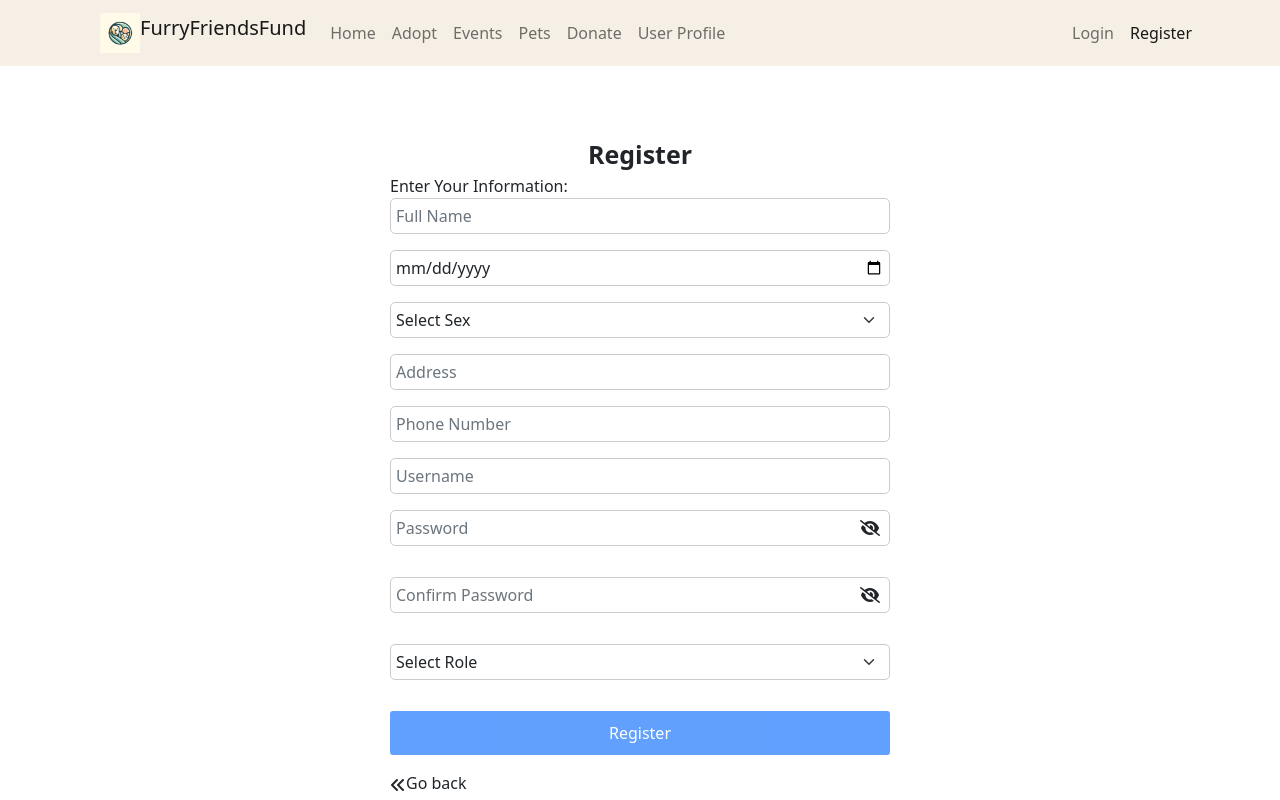
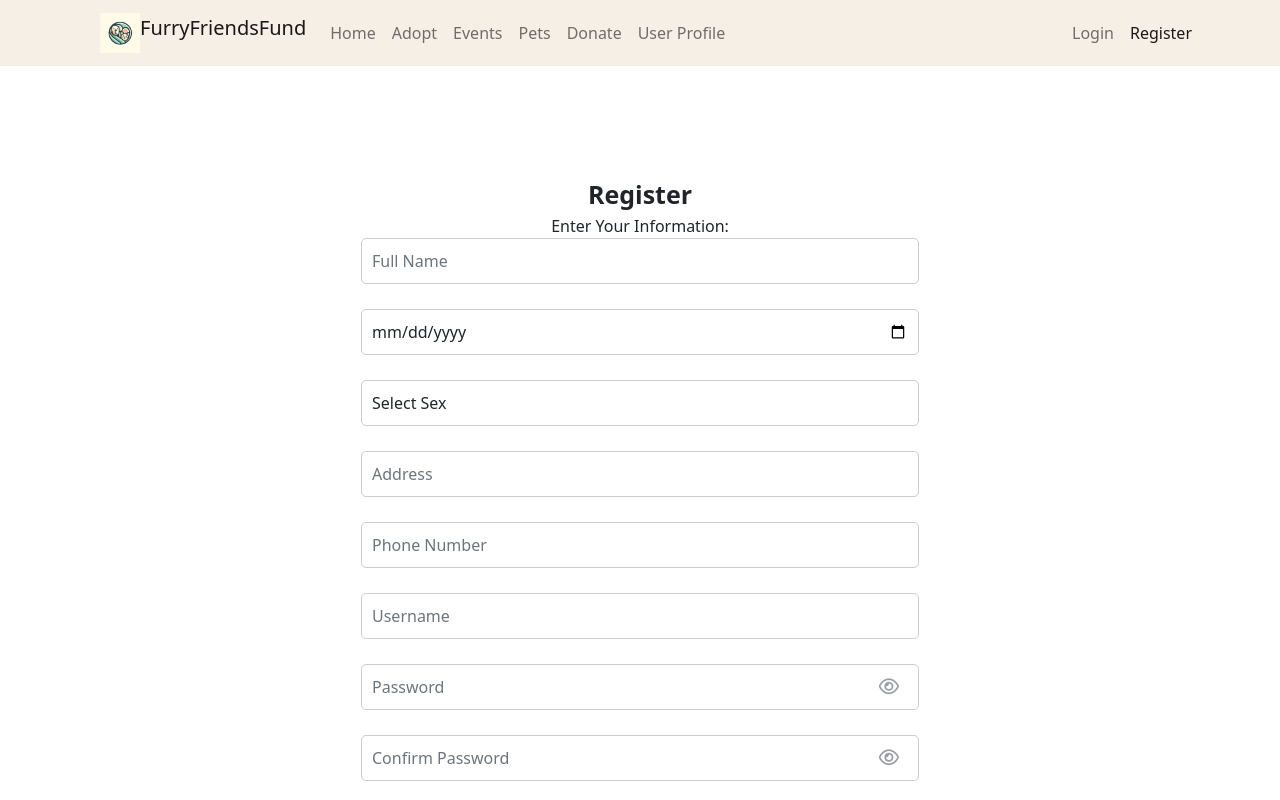
Before and after one commit to nghihvd/FurryFriendFund, a React (Create React App) app: page /register in a window 1280 px wide. Shown: the top 800 px of the page. Built offline with nearby package versions, Linux system fonts and the light colour scheme.

Commit message:
API register

```diff
--- a/src/components/Register.js
+++ b/src/components/Register.js
@@ -1,6 +1,9 @@
 import { useState } from "react";
 import { useNavigate } from "react-router-dom";
 import "../styles/register.scss";
+import { toast } from "react-toastify";
+import api from "../services/axios";
+
 const Register = () => {
   const [fullName, setFullName] = useState("");
   const [birthday, setBirthday] = useState("");
@@ -13,27 +16,41 @@ const Register = () => {
   const [confirmPassword, setConfirmPassword] = useState("");
   const [isShowPassword, setIsShowPassword] = useState(false);
   const [isShowConfirmPassword, setIsShowConfirmPassword] = useState(false);
+  const [errors, setErrors] = useState({});
 
   const navigate = useNavigate();
-
-  const isFormValid =
-    fullName &&
-    birthday &&
-    sex &&
-    address &&
-    phoneNumber &&
-    username &&
-    password &&
-    confirmPassword &&
-    role &&
-    password === confirmPassword;
 
   const handleGoBack = () => {
     navigate("/");
   };
 
-  const handleRegister = () => {
-    if (isFormValid) {
+  const isPhoneNumberValid = (phoneNumber) => {
+    const regex = /^\d{9,10}$/;
+    return regex.test(phoneNumber);
+  };
+
+  const validateForm = () => {
+    const newErrors = {};
+    if (!fullName.trim()) newErrors.fullName = "Full name is required";
+    if (!birthday) newErrors.birthday = "Birthday is required";
+    if (!sex) newErrors.sex = "Sex is required";
+    if (!address.trim()) newErrors.address = "Address is required";
+    if (!phoneNumber) newErrors.phoneNumber = "Phone number is required";
+    else if (!isPhoneNumberValid(phoneNumber)) newErrors.phoneNumber = "Invalid phone number! Must be 9-10 digits.";
+    if (!username.trim()) newErrors.username = "Username is required";
+    if (!password) newErrors.password = "Password is required";
+    if (!confirmPassword) newErrors.confirmPassword = "Confirm password is required";
+    else if (password !== confirmPassword) newErrors.confirmPassword = "Passwords do not match";
+    if (!role) newErrors.role = "Role is required";
+
+    setErrors(newErrors);
+    return Object.keys(newErrors).length === 0;
+  };
+
+  const handleRegister = async () => {
+    if (!validateForm()) {
+      return;
+    }
     const userData = {
       fullName,
       birthday,
@@ -42,122 +59,157 @@ const Register = () => {
       phoneNumber,
       username,
       password,
+      role: role === "Staff" ? 2 : 3,
     };
-      console.log("Registering user:", userData);
+
+    try {
+      const checkUsername = await api.get(`/check-username?username=${username}`);
+      if (checkUsername.data.exists) {
+        toast.error("Username already exists!");
+        return;
+      }
+
+      await api.post("/register", userData);
+      toast.success("Registered successfully!");
+      navigate("/login");
+    } catch (error) {
+      console.error("Registration error:", error);
+      toast.error("Registration failed. Please try again.");
     }
   };
 
   return (
-    <>
     <div className="register-container col-12 col-sm-6 mx-auto">
       <div className="title">Register</div>
-
       <div className="title-text">Enter Your Information:</div>
 
+      <div className="form-group">
+        {errors.fullName && <div className="invalid-feedback">{errors.fullName}</div>}
         <input
           type="text"
           placeholder="Full Name"
           value={fullName}
           onChange={(event) => setFullName(event.target.value)}
-          className="form-control mb-3"
+          className={`form-control ${errors.fullName ? 'is-invalid' : ''}`}
         />
+      </div>
 
+      <div className="form-group">
+        {errors.birthday && <div className="invalid-feedback">{errors.birthday}</div>}
         <input
           type="date"
+          placeholder="Birthday"
           value={birthday}
           onChange={(event) => setBirthday(event.target.value)}
-          className="form-control mb-3"
+          className={`form-control ${errors.birthday ? 'is-invalid' : ''}`}
         />
+      </div>
 
+      <div className="form-group">
+        {errors.sex && <div className="invalid-feedback">{errors.sex}</div>}
         <select
-          className="form-select mb-3"
           value={sex}
           onChange={(event) => setSex(event.target.value)}
+          className={`form-control ${errors.sex ? 'is-invalid' : ''}`}
         >
-          <option value="" disabled hidden>
-            Select Sex
-          </option>
+          <option value="">Select Sex</option>
           <option value="Male">Male</option>
           <option value="Female">Female</option>
+          <option value="Other">Other</option>
         </select>
+      </div>
 
+      <div className="form-group">
+        {errors.address && <div className="invalid-feedback">{errors.address}</div>}
         <input
           type="text"
           placeholder="Address"
           value={address}
           onChange={(event) => setAddress(event.target.value)}
-          className="form-control mb-3"
+          className={`form-control ${errors.address ? 'is-invalid' : ''}`}
         />
+      </div>
 
+      <div className="form-group">
+        {errors.phoneNumber && <div className="invalid-feedback">{errors.phoneNumber}</div>}
         <input
-          type="text"
+          type="tel"
           placeholder="Phone Number"
           value={phoneNumber}
           onChange={(event) => setPhoneNumber(event.target.value)}
-          className="form-control mb-3"
+          className={`form-control ${errors.phoneNumber ? 'is-invalid' : ''}`}
         />
+      </div>
 
+      <div className="form-group">
+        {errors.username && <div className="invalid-feedback">{errors.username}</div>}
         <input
           type="text"
           placeholder="Username"
           value={username}
           onChange={(event) => setUsername(event.target.value)}
-          className="form-control mb-3"
+          className={`form-control ${errors.username ? 'is-invalid' : ''}`}
         />
+      </div>
 
-        <div className="input-password mb-3">
+      <div className="form-group">
+        {errors.password && <div className="invalid-feedback">{errors.password}</div>}
+        <div className="input-password">
           <input
             type={isShowPassword ? "text" : "password"}
             placeholder="Password"
             value={password}
             onChange={(event) => setPassword(event.target.value)}
-            className="form-control"
+            className={`form-control ${errors.password ? 'is-invalid' : ''}`}
           />
-          <i
-            className={isShowPassword ? "fa-solid fa-eye" : "fa-solid fa-eye-slash"}
+          <button
+            type="button"
+            className="password-toggle"
             onClick={() => setIsShowPassword(!isShowPassword)}
-          ></i>
+            aria-label={isShowPassword ? "Hide password" : "Show password"}
+          >
+            <i className={isShowPassword ? "fa-regular fa-eye-slash" : "fa-regular fa-eye"}></i>
+          </button>
+        </div>
       </div>
 
-        <div className="input-password mb-3">
+      <div className="form-group">
+        {errors.confirmPassword && <div className="invalid-feedback">{errors.confirmPassword}</div>}
+        <div className="input-password">
           <input
             type={isShowConfirmPassword ? "text" : "password"}
             placeholder="Confirm Password"
             value={confirmPassword}
             onChange={(event) => setConfirmPassword(event.target.value)}
-            className="form-control"
+            className={`form-control ${errors.confirmPassword ? 'is-invalid' : ''}`}
           />
-          <i
-            className={isShowConfirmPassword ? "fa-solid fa-eye" : "fa-solid fa-eye-slash"}
+          <button
+            type="button"
+            className="password-toggle"
             onClick={() => setIsShowConfirmPassword(!isShowConfirmPassword)}
-          ></i>
+            aria-label={isShowConfirmPassword ? "Hide password" : "Show password"}
+          >
+            <i className={isShowConfirmPassword ? "fa-regular fa-eye-slash" : "fa-regular fa-eye"}></i>
+          </button>
         </div>
+      </div>
+
+      <div className="form-group">
+        {errors.role && <div className="invalid-feedback">{errors.role}</div>}
         <select
-          className="form-select mb-3"
           value={role}
           onChange={(event) => setRole(event.target.value)}
+          className={`form-control ${errors.role ? 'is-invalid' : ''}`}
         >
-          <option value="" disabled hidden>
-            Select Role
-          </option>
+          <option value="">Select Role</option>
           <option value="Staff">Staff</option>
-          <option value="Member">Member</option>
+          <option value="Customer">Customer</option>
         </select>
-        <button
-          className={`button btn btn-primary w-100 ${isFormValid ? "active" : ""}`}
-          disabled={!isFormValid}
-          onClick={handleRegister}
-        >
-          Register
-        </button>
+      </div>
 
-
-
-        <div className="back mt-3" onClick={handleGoBack}>
-          <i className="fa-solid fa-angles-left"></i> Go back
+      <button onClick={handleRegister} className="btn btn-primary">Register</button>
+      <button onClick={handleGoBack} className="btn btn-secondary">Go Back</button>
     </div>
-      </div>
-    </>
   );
 };
 
--- a/src/styles/register.scss
+++ b/src/styles/register.scss
@@ -1,11 +1,8 @@
 .register-container {
   display: flex;
   flex-direction: column;
-    margin: 0 auto;
-    margin-top: 40px;
-    width: 100%;
-    max-width: 500px;
-    margin-bottom: 30px;
+  align-items: center;
+  margin-top: 80px;
 }
 
 .title {
@@ -15,69 +12,106 @@
   padding-top: 30px;
 }
 
-  .text {
-    font-weight: 600;
-    padding-bottom: 5px;
+.container {
+  margin-bottom: 10px;
+  width: 100%;
 }
 
-  .register-container input,
-  .register-container select {
+.input-password {
+  position: relative;
+  display: flex;
+  align-items: center;
+  width: 100%;
+}
+
+.input-password input {
+  padding-right: 40px;
+  width: 100%;
+  padding: 10px;
+  border-radius: 5px;
+  border: 1px solid #ccc;
+}
+
+.input-password .password-toggle {
+  position: absolute;
+  right: 10px;
+  top: 50%;
+  transform: translateY(-50%);
+  background: none;
+  border: none;
+  cursor: pointer;
+  color: #6c757d;
+  font-size: 18px;
+  z-index: 2;
+  display: flex;
+  align-items: center;
+  justify-content: center;
+  padding: 0;
+}
+
+.input-password .password-toggle i {
+  opacity: 0.7;
+  transition: opacity 0.3s ease;
+}
+
+.input-password .password-toggle:hover i {
+  opacity: 1;
+}
+
+.input-password .password-toggle:focus {
+  outline: none;
+}
+
+.form-group {
+  margin-bottom: 10px;
+  width: 100%;
+}
+
+.form-control {
+  width: 100%;
+  padding: 10px;
   margin-bottom: 15px;
-    padding: 5px;
-    outline: none;
+  border-radius: 5px;
+  border: 1px solid #ccc;
+}
+
+.button {
   width: 100%;
-    border-radius: 5px;
-    border-width: 0.2px;
-    border-color: #ccc;
-
-    &:hover {
-      background-color: #e0e0e0;
-    }
+  padding: 10px;
+  margin-top: 15px;
+  border-radius: 3px;
+  background-color: #333;
+  color: white;
+  text-align: center;
+  border: none;
+  cursor: pointer;
 }
 
 .back {
   text-align: left;
   margin-top: 20px;
   display: flex;
+  justify-content: center;
   align-items: center;
 }
 
 .back i {
   cursor: pointer;
-    margin-top: 5px;
+  margin-right: 10px;
 }
 
 .back p {
-    margin-left: 20px;
+  margin-left: 10px;
 }
 
-  .button {
+.invalid-feedback {
+  display: block;
   width: 100%;
-    margin-top: 15px;
-    padding: 10px;
-    border-radius: 3px;
-    outline: none;
-    border: none;
-    background-color: #007bff;
-    color: white;
-
-    &.active {
-      background-color: rgb(13, 12, 12);
-      color: white;
+  margin-top: 4px;
+  font-size: 14px;
+  color: #dc3545;
 }
+.form-control.is-invalid {
+  border-color: #dc3545;
+  background-image: none;
 }
-
-  button[disabled="disabled"],
-  button:disabled {
-    cursor: not-allowed;
-  }
-
-  .input-password {
-    position: relative;
-
-    i {
-      position: absolute;
-      right: 10px;
-      cursor: pointer;
-    }
-  }
```
Lines whose indentation alone changed are shown as unchanged.
